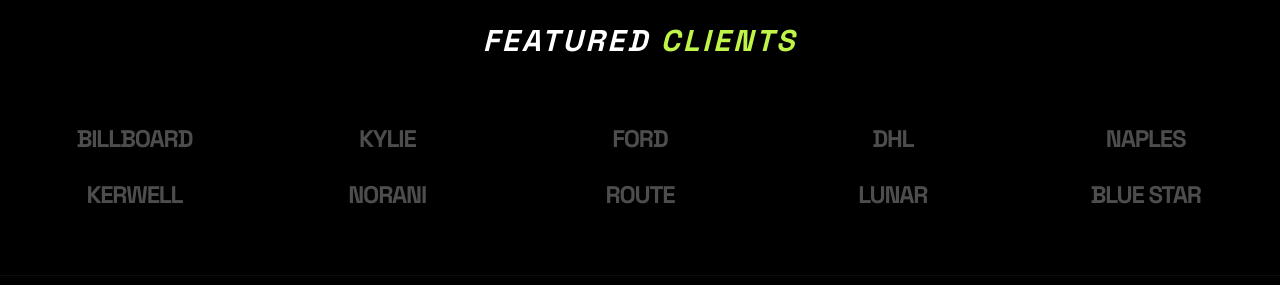
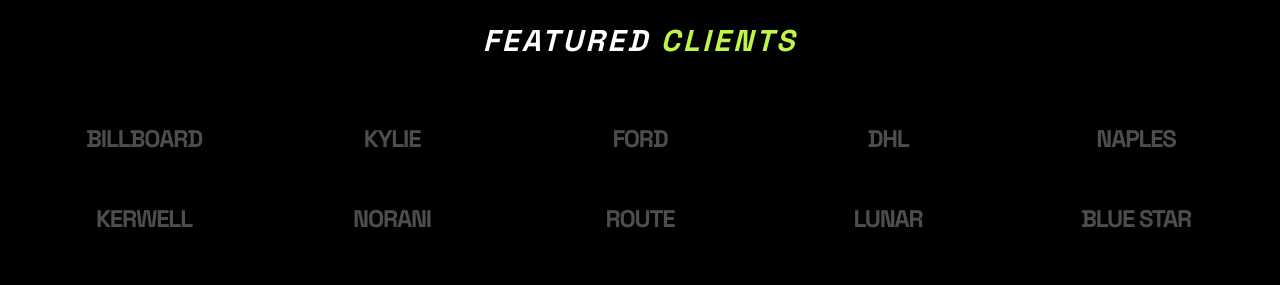
Before and after one commit to 2guysdigital8-eng/2Guys-Digital, a Next.js app: page / in a window 1280 px wide. Shown: the part 2720-3005 px from the top of the page. Built offline with nearby package versions, Linux system fonts and the light colour scheme.

Commit message:
style: refine Featured Client Logo section spacing proportions

```diff
--- a/src/app/page.tsx
+++ b/src/app/page.tsx
@@ -122,7 +122,7 @@
           <h2 className="text-2xl md:text-3xl font-bold uppercase tracking-widest mb-16 text-white italic">
             Featured <span className="text-[#bff549]">Clients</span>
           </h2>
-          <div className="grid grid-cols-2 md:grid-cols-5 gap-y-6 gap-x-8 items-center opacity-30 grayscale contrast-125">
+          <div className="grid grid-cols-2 md:grid-cols-5 gap-y-12 gap-x-2 items-center opacity-30 grayscale contrast-125">
             {["BILLBOARD", "KYLIE", "FORD", "DHL", "NAPLES", "KERWELL", "NORANI", "ROUTE", "LUNAR", "BLUE STAR"].map((name) => (
               <span key={name} className="text-2xl font-black tracking-tighter">{name}</span>
             ))}
```
